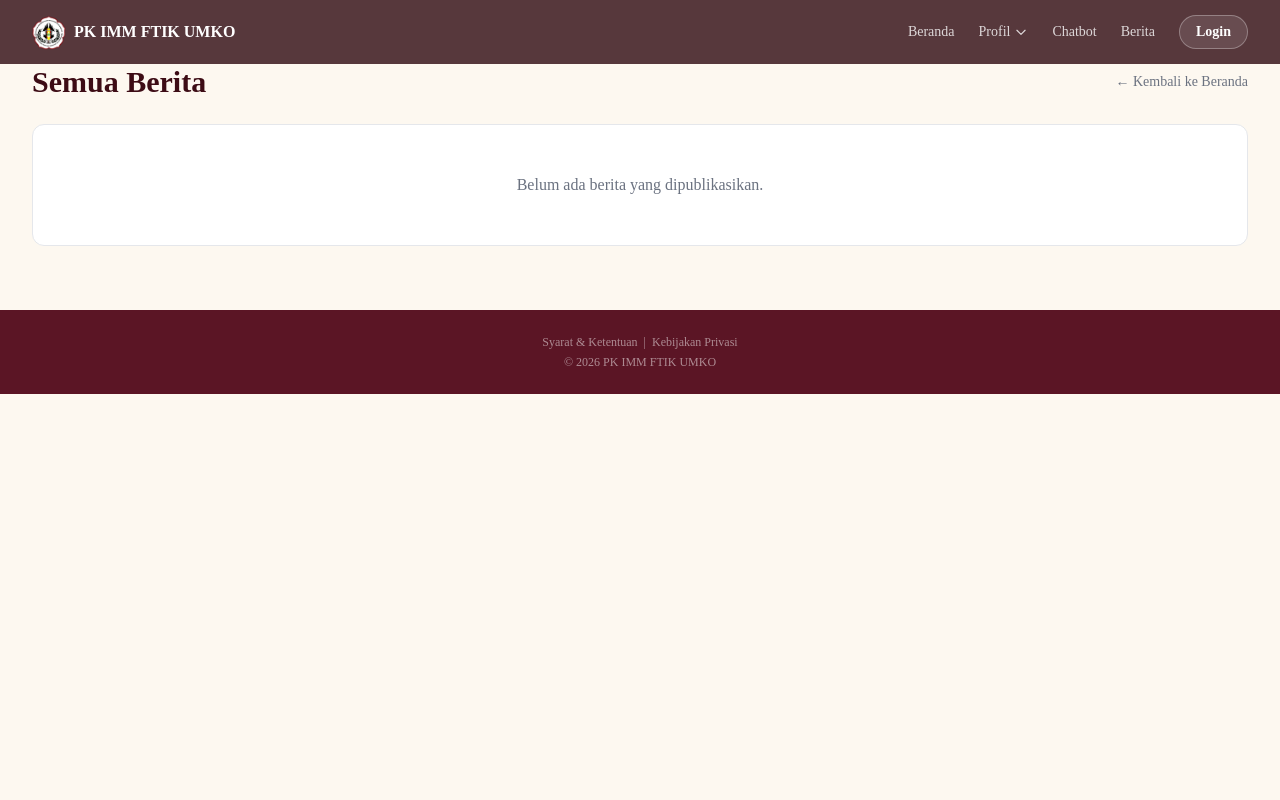
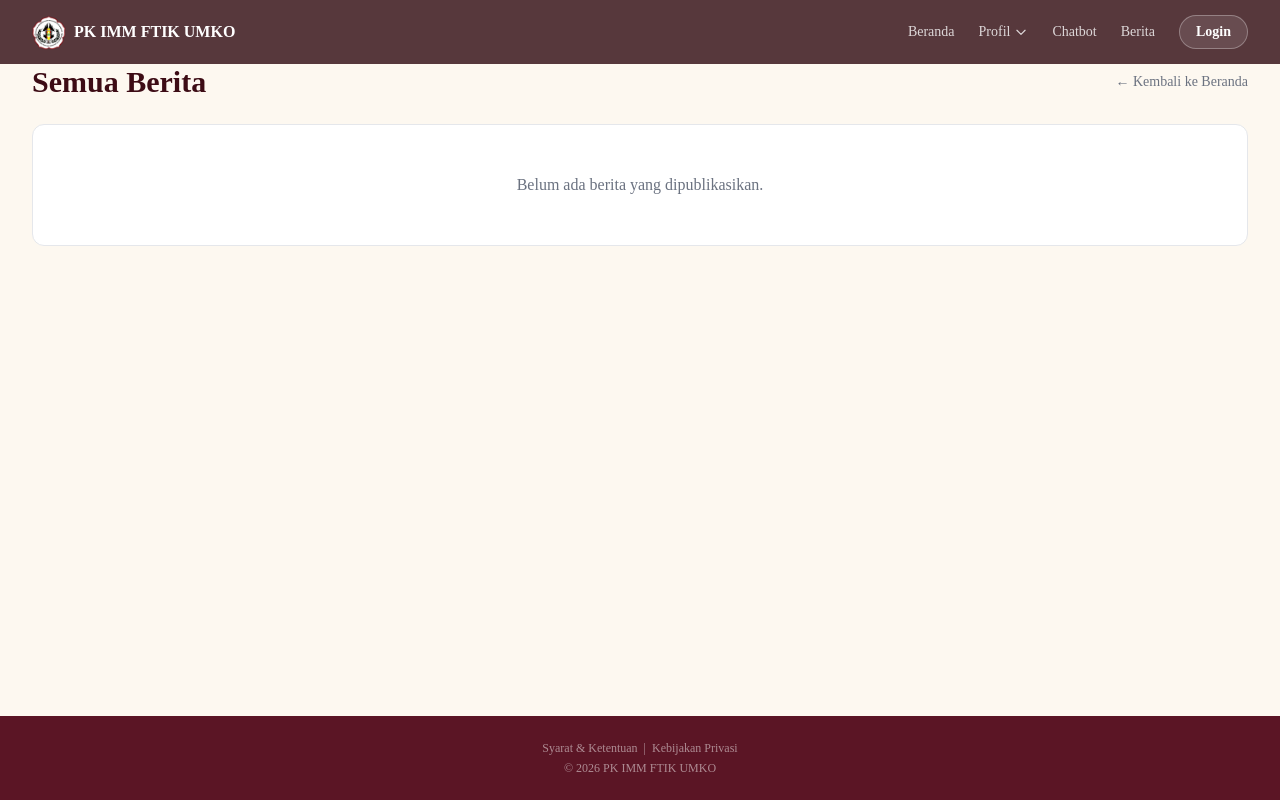
Before and after one commit to Rizkysatrio91/pkimm-umko, a Django app: page /berita/ in a window 1280 px wide. Run offline with Django 5.2, Linux system fonts and the light colour scheme; data that the repository does not hold is empty; some libraries are stand-ins or nearby versions.

Commit message:
fix(layout): footer halaman publik menempel di dasar layar (sticky footer)
body jadi flex-col min-h-screen & main flex-1 agar saat konten pendek
(mis. halaman Berita) footer terdorong ke bawah, bukan menggantung di tengah.
flex-1 ditaruh di luar block main_class supaya tetap aktif walau di-override.

```diff
--- a/templates/base_public.html
+++ b/templates/base_public.html
@@ -31,7 +31,7 @@
     <script defer src="https://cdn.jsdelivr.net/npm/alpinejs@3.x.x/dist/cdn.min.js"></script>
     {% block extra_css %}{% endblock %}
 </head>
-<body class="h-full bg-cream" x-data="{ mobileMenu: false, scrolled: false }" @scroll.window="scrolled = (window.pageYOffset > 50)">
+<body class="min-h-screen flex flex-col bg-cream" x-data="{ mobileMenu: false, scrolled: false }" @scroll.window="scrolled = (window.pageYOffset > 50)">
 
     <!-- Public Navbar -->
     <nav class="fixed top-0 left-0 right-0 z-50 navbar-scroll"
@@ -102,7 +102,7 @@
     </nav>
 
     {% block full_content %}
-    <main class="{% block main_class %}pt-16 max-w-7xl mx-auto px-4 sm:px-6 lg:px-8 py-8{% endblock %}">
+    <main class="flex-1 w-full {% block main_class %}pt-16 max-w-7xl mx-auto px-4 sm:px-6 lg:px-8 py-8{% endblock %}">
         {% include "components/alert.html" %}
         {% block content %}{% endblock %}
     </main>
```
